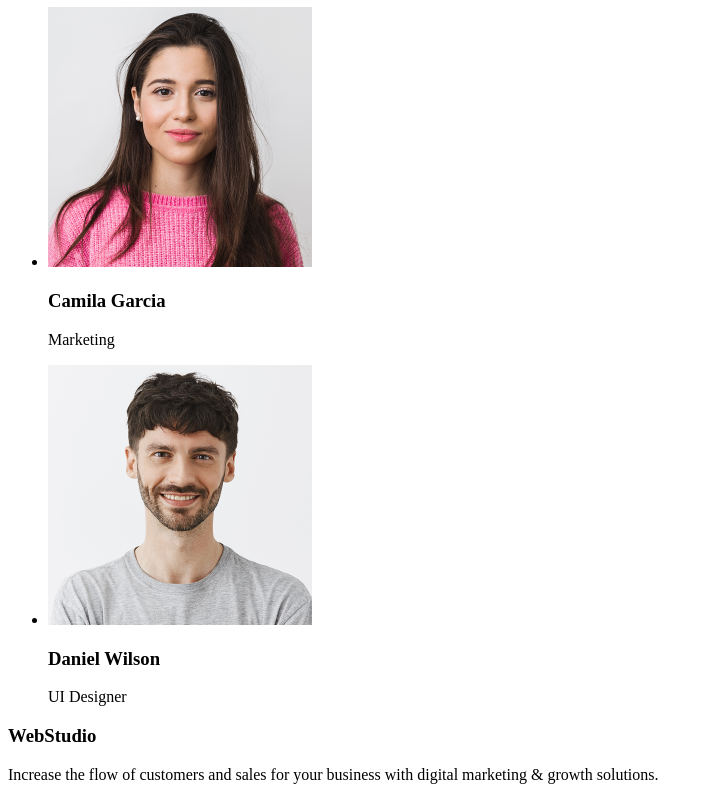
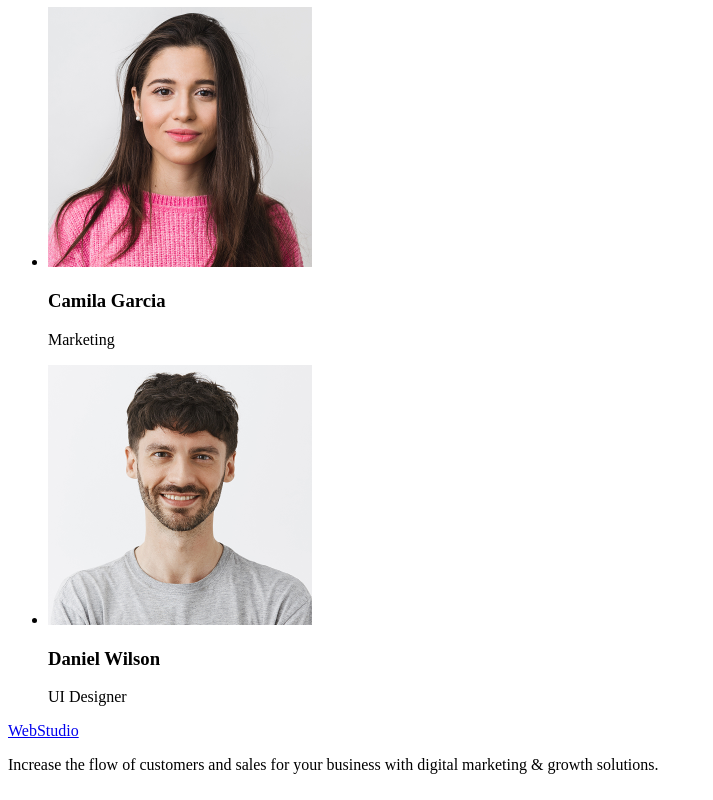
Before and after one commit to Artemholub98/goit-markup-hw-01, a plain HTML site: page index.html in a window 1280 px wide. Shown: the part 1368-2168 px from the top of the page, without its empty margins (0-713 px from the left). Drawn offline with Linux system fonts and the light colour scheme.

Commit message:
first-project

```diff
--- a/index.html
+++ b/index.html
@@ -58,8 +58,7 @@
         </section>
         </main>
         <footer>
-            <a href="./index.htm/"></a>
-            <h3>WebStudio</h3>
+            <a href="./index.htm/">WebStudio</a>
             <p>Increase the flow of customers and sales for your business with digital marketing & growth solutions.</p>
         </footer>
 </body>
```
